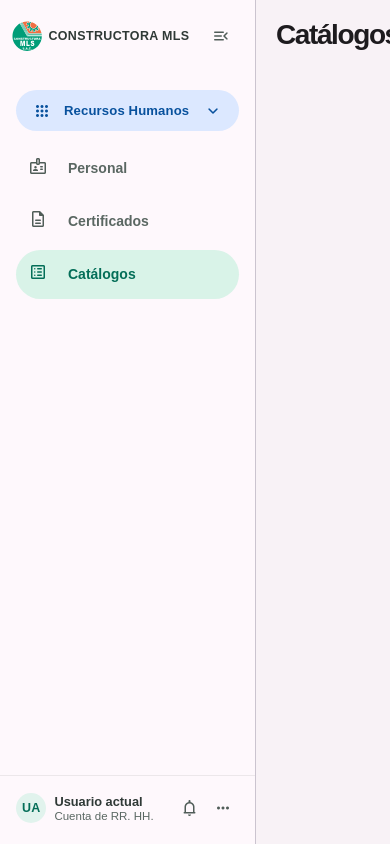
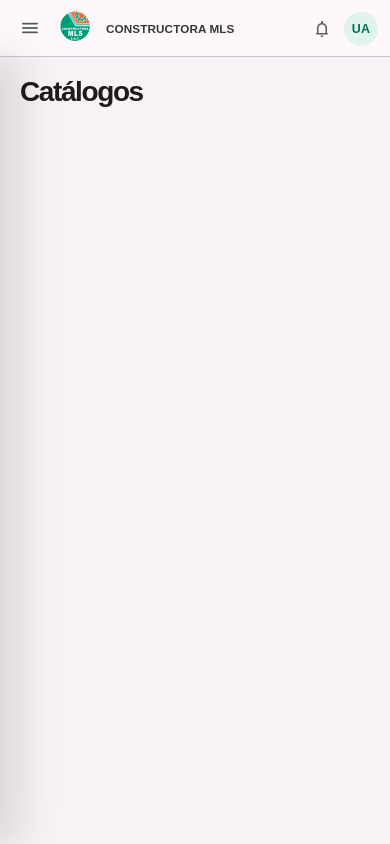
Before and after one commit to Constructora-MLS/saber, an Angular app: page /catalog in a window 390 px wide. Built offline with nearby package versions, Linux system fonts and the light colour scheme.

Commit message:
feat: add certified page and enhance RRHH sidebar with drawer functionality

```diff
--- a/src/app/app.routes.ts
+++ b/src/app/app.routes.ts
@@ -11,6 +11,14 @@ export const routes: Routes = [
       ),
   },
   {
+    path: 'certified',
+    title: 'Certificados',
+    loadComponent: () =>
+      import('./certified/interfaces/pages/certified-page/certified-page').then(
+        (module) => module.CertifiedPage,
+      ),
+  },
+  {
     path: 'catalog',
     title: 'Catálogos',
     loadComponent: () =>
--- a/src/app/app.scss
+++ b/src/app/app.scss
@@ -17,3 +17,12 @@
 .app-content {
   min-width: 0;
 }
+
+@media (max-width: 60rem) {
+  .app-shell,
+  .app-shell.is-collapsed {
+    grid-template-columns: minmax(0, 1fr);
+    grid-template-rows: auto minmax(0, 1fr);
+    align-content: start;
+  }
+}
--- /dev/null
+++ b/src/app/certified/interfaces/pages/certified-page/certified-page.html
@@ -0,0 +1,3 @@
+<section class="page" aria-labelledby="certified-page-title">
+  <h1 id="certified-page-title" class="page-title">Certificados</h1>
+</section>
--- /dev/null
+++ b/src/app/certified/interfaces/pages/certified-page/certified-page.scss
@@ -0,0 +1,16 @@
+:host {
+  display: block;
+}
+
+.page {
+  padding: var(--app-page-gutter);
+}
+
+.page-title {
+  margin: 0;
+  color: var(--mat-sys-on-surface);
+  font-size: clamp(1.75rem, 3vw, 2.5rem);
+  font-weight: 680;
+  letter-spacing: -0.05em;
+  line-height: 1.1;
+}
--- /dev/null
+++ b/src/app/certified/interfaces/pages/certified-page/certified-page.ts
@@ -0,0 +1,8 @@
+import { Component } from '@angular/core';
+
+@Component({
+  selector: 'app-certified-page',
+  styleUrl: './certified-page.scss',
+  templateUrl: './certified-page.html',
+})
+export class CertifiedPage {}
--- a/src/app/shared/interfaces/components/rrhh-sidebar/rrhh-sidebar.html
+++ b/src/app/shared/interfaces/components/rrhh-sidebar/rrhh-sidebar.html
@@ -1,22 +1,25 @@
-<aside class="rrhh-sidebar">
+<aside class="rrhh-sidebar" [class.is-drawer-open]="isDrawerOpen()">
   <header class="sidebar-header">
     <app-mls-icon class="brand-logo" size="1.9rem" />
     <span class="brand-title">CONSTRUCTORA MLS</span>
     <button
       type="button"
       class="header-action"
-      [attr.aria-expanded]="!isCollapsed()"
-      [attr.aria-label]="isCollapsed() ? 'Expandir menú lateral' : 'Minimizar menú lateral'"
-      (click)="toggleCollapsed()"
+      [attr.aria-expanded]="isCompact() ? isDrawerOpen() : !isCollapsed()"
+      [attr.aria-label]="menuLabel()"
+      (click)="toggleMenu()"
     >
-      @if (isCollapsed()) {
+      @if (isCompact() && isDrawerOpen()) {
+        <mat-icon class="sidebar-toggle-icon" aria-hidden="true">close</mat-icon>
+      } @else if (!isCompact() && !isCollapsed()) {
+        <mat-icon class="sidebar-toggle-icon" aria-hidden="true">menu_open</mat-icon>
+      } @else {
         <mat-icon class="sidebar-toggle-icon" aria-hidden="true">menu</mat-icon>
-      } @else {
-        <mat-icon class="sidebar-toggle-icon" aria-hidden="true">menu_open</mat-icon>
       }
     </button>
   </header>
 
+  <div class="sidebar-body">
     <div class="module-switcher">
       <button
         type="button"
@@ -57,6 +60,7 @@
             routerLinkActive="is-active"
             ariaCurrentWhenActive="page"
             [routerLinkActiveOptions]="{ exact: true }"
+            (click)="closeDrawer()"
           >
             <mat-icon aria-hidden="true">{{ item.icon }}</mat-icon>
             <span class="nav-label">{{ item.label }}</span>
@@ -73,6 +77,7 @@
         }
       }
     </nav>
+  </div>
 
   <footer class="sidebar-footer">
     <span class="user-avatar" aria-hidden="true">{{ userInitials() }}</span>
@@ -84,9 +89,18 @@
       <button type="button" class="footer-action" aria-label="Notificaciones">
         <mat-icon aria-hidden="true">notifications_none</mat-icon>
       </button>
-      <button type="button" class="footer-action" aria-label="Más opciones">
+      <button type="button" class="footer-action footer-action-more" aria-label="Más opciones">
         <mat-icon aria-hidden="true">more_horiz</mat-icon>
       </button>
     </div>
   </footer>
+
+  @if (isDrawerOpen()) {
+    <button
+      type="button"
+      class="drawer-backdrop"
+      aria-label="Cerrar menú"
+      (click)="closeDrawer()"
+    ></button>
+  }
 </aside>
--- a/src/app/shared/interfaces/components/rrhh-sidebar/rrhh-sidebar.scss
+++ b/src/app/shared/interfaces/components/rrhh-sidebar/rrhh-sidebar.scss
@@ -72,6 +72,13 @@
   padding-top: 0.5rem;
   border-right: 1px solid var(--rrhh-outline);
   background: var(--rrhh-surface);
+}
+
+.sidebar-body {
+  display: flex;
+  flex: 1;
+  flex-direction: column;
+  min-height: 0;
 }
 
 .sidebar-header {
@@ -336,3 +343,126 @@ app-switcher {
 :host(.is-collapsed) {
   @include rail-layout;
 }
+
+/* Responsive compacto: el sidebar se convierte en header + drawer */
+@media (max-width: 60rem) {
+  .rrhh-sidebar {
+    --rrhh-mobile-header-height: 3.5rem;
+
+    z-index: 30;
+    height: calc(var(--rrhh-mobile-header-height) + 1px);
+    flex-direction: row;
+    align-items: center;
+    padding: 0;
+    border-right: 0;
+    border-bottom: 1px solid var(--rrhh-outline);
+  }
+
+  .sidebar-header {
+    position: relative;
+    z-index: 36;
+    flex: 1;
+    height: var(--rrhh-mobile-header-height);
+    min-height: var(--rrhh-mobile-header-height);
+    gap: 0.75rem;
+    padding: 0.625rem 5.25rem 0.625rem 0.75rem;
+    background: var(--rrhh-surface);
+  }
+
+  .header-action {
+    order: -1;
+    width: 2.25rem;
+    height: 2.25rem;
+  }
+
+  .sidebar-toggle-icon {
+    width: 1.375rem;
+    height: 1.375rem;
+    font-size: 1.375rem;
+  }
+
+  .brand-logo {
+    width: 2.125rem;
+    height: 2.125rem;
+  }
+
+  .brand-title {
+    font-size: clamp(0.68rem, 3vw, 0.78rem);
+    letter-spacing: 0.01em;
+  }
+
+  .sidebar-body {
+    position: fixed;
+    z-index: 40;
+    top: calc(var(--rrhh-mobile-header-height) + 1px);
+    bottom: 0;
+    left: 0;
+    width: 17rem;
+    max-width: 86vw;
+    padding: 0.75rem 0 1rem;
+    border-right: 1px solid var(--rrhh-outline);
+    background: var(--rrhh-surface);
+    box-shadow: 1.25rem 0 2.5rem rgb(0 0 0 / 12%);
+    transform: translateX(-100%);
+    transition: transform 240ms cubic-bezier(0.2, 0, 0, 1);
+  }
+
+  :host(.is-drawer-open) .sidebar-body {
+    transform: translateX(0);
+  }
+
+  .module-switcher {
+    margin: 0 1rem;
+  }
+
+  .sidebar-nav {
+    margin-top: 0.8rem;
+  }
+
+  .nav-item {
+    min-height: 3.0625rem;
+    margin: 0 1rem;
+    padding: 0 0.75rem;
+  }
+
+  .sidebar-footer {
+    position: absolute;
+    z-index: 36;
+    top: 0;
+    right: 0.75rem;
+    height: calc(var(--rrhh-mobile-header-height) + 1px);
+    margin: 0;
+    padding: 0;
+    border: 0;
+    flex-direction: row;
+    gap: 0.375rem;
+  }
+
+  .user-copy {
+    display: none;
+  }
+
+  .footer-actions {
+    order: 1;
+  }
+
+  .user-avatar {
+    order: 2;
+    width: 2.125rem;
+    height: 2.125rem;
+  }
+
+  .footer-action-more {
+    display: none;
+  }
+
+  .drawer-backdrop {
+    position: fixed;
+    z-index: 35;
+    inset: 0;
+    padding: 0;
+    border: 0;
+    background: rgb(0 0 0 / 32%);
+    cursor: default;
+  }
+}
--- a/src/app/shared/interfaces/components/rrhh-sidebar/rrhh-sidebar.ts
+++ b/src/app/shared/interfaces/components/rrhh-sidebar/rrhh-sidebar.ts
@@ -17,6 +17,7 @@ interface RrhhNavigationItem {
   templateUrl: './rrhh-sidebar.html',
   host: {
     '[class.is-collapsed]': 'isCollapsed()',
+    '[class.is-drawer-open]': 'isDrawerOpen()',
     '(document:keydown.escape)': 'onEscape($event)',
   },
 })
@@ -29,6 +30,8 @@ export class RrhhSidebar {
 
   protected readonly isCollapsed = signal(false);
   protected readonly isAppSwitcherOpen = signal(false);
+  protected readonly isCompact = signal(false);
+  protected readonly isDrawerOpen = signal(false);
 
   protected readonly applications: readonly AppSwitcherOption[] = [
     { label: 'Recursos Humanos', icon: 'groups', status: 'active', dividerAfter: true },
@@ -39,13 +42,49 @@ export class RrhhSidebar {
 
   protected readonly navigation: readonly RrhhNavigationItem[] = [
     { label: 'Personal', icon: 'badge', path: '/personal' },
-    { label: 'Certificados', icon: 'description', path: null },
+    { label: 'Certificados', icon: 'description', path: '/certified' },
     { label: 'Catálogos', icon: 'list_alt', path: '/catalog' },
   ];
+
+  constructor() {
+    if (typeof window === 'undefined') {
+      return;
+    }
+
+    const compactQuery = window.matchMedia('(max-width: 60rem)');
+    this.isCompact.set(compactQuery.matches);
+    compactQuery.addEventListener('change', (event) => {
+      this.isCompact.set(event.matches);
+      if (!event.matches) {
+        this.closeDrawer();
+      }
+    });
+  }
+
+  protected menuLabel(): string {
+    if (this.isCompact()) {
+      return this.isDrawerOpen() ? 'Cerrar menú' : 'Abrir menú';
+    }
+
+    return this.isCollapsed() ? 'Expandir menú lateral' : 'Minimizar menú lateral';
+  }
+
+  protected toggleMenu(): void {
+    if (this.isCompact()) {
+      this.isDrawerOpen.update((isOpen) => !isOpen);
+      return;
+    }
+
+    this.toggleCollapsed();
+  }
 
   protected toggleCollapsed(): void {
     this.isCollapsed.update((isCollapsed) => !isCollapsed);
     this.collapsedChange.emit(this.isCollapsed());
+  }
+
+  protected closeDrawer(): void {
+    this.isDrawerOpen.set(false);
   }
 
   protected toggleAppSwitcher(): void {
@@ -65,6 +104,7 @@ export class RrhhSidebar {
   protected onEscape(event: Event): void {
     if (event instanceof KeyboardEvent && event.key === 'Escape') {
       this.closeAppSwitcher();
+      this.closeDrawer();
     }
   }
 }
```
Also changed, not shown: 1 other file (tests, documents, lock files or other folders). Lines whose indentation alone changed are shown as unchanged.
